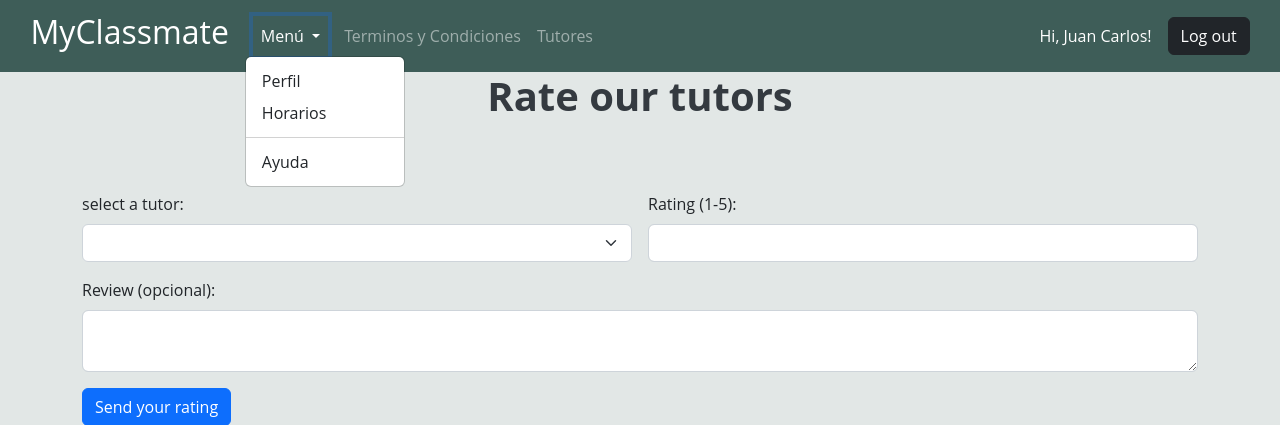
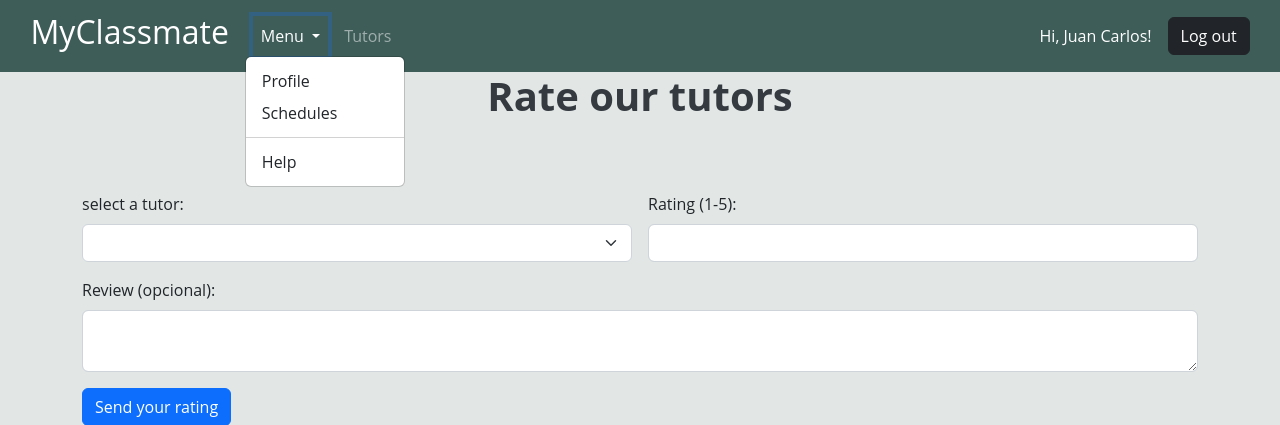
Before and after one commit to ChinitoPacas31/My-classmate, a Flask app: page /calificar in a window 1280 px wide, after a click on "Menu". Shown: the top 425 px of the page. Run offline with Flask 3, Linux system fonts and the light colour scheme; the first user in the database is signed in; data comes from the database, SQL or seed files in the repository; data that the repository does not hold is empty; some libraries are stand-ins or nearby versions.

Commit message:
dd
ajajay

```diff
--- a/templates/calificar.html
+++ b/templates/calificar.html
@@ -180,20 +180,17 @@
           <ul class="navbar-nav mr-auto">
             <li class="nav-item dropdown">
               <a class="nav-link dropdown-toggle mx-2" href="#" role="button" data-toggle="dropdown" aria-expanded="false">
-              Menú
+              Menu
               </a>
               <div class="dropdown-menu">
-                <a class="dropdown-item" href="{{ url_for('perfil') }}" >Perfil</a>
-                <a class="dropdown-item" href="citas.html">Horarios</a>
+                <a class="dropdown-item" href="{{ url_for('perfil') }}" >Profile</a>
+                <a class="dropdown-item" href="citas.html">Schedules</a>
                 <div class="dropdown-divider"></div>
-                <a class="dropdown-item" href="preguntas.html">Ayuda</a>
+                <a class="dropdown-item" href="preguntas.html">Help</a>
               </div>
             </li>
             <li class="nav-item">
-              <a class="nav-link" href="terms.html">Terminos y Condiciones</a>
-            </li>
-            <li class="nav-item">
-              <a class="nav-link" href="{{ url_for('tutors') }}">Tutores</a>
+              <a class="nav-link" href="{{ url_for('tutors') }}">Tutors</a>
             </li>
           </ul>
           <div
--- a/templates/edit_profile.html
+++ b/templates/edit_profile.html
@@ -6,6 +6,6 @@
     <title>Document</title>
 </head>
 <body>
-
+    <h1>Hola</h1>
 </body>
 </html>
```
Also changed, not shown: app.py (+4 -4 lines), templates/help.html (added, +11 -0 lines), templates/index.html (+4 -7 lines), templates/perfil.html (+4 -8 lines).
